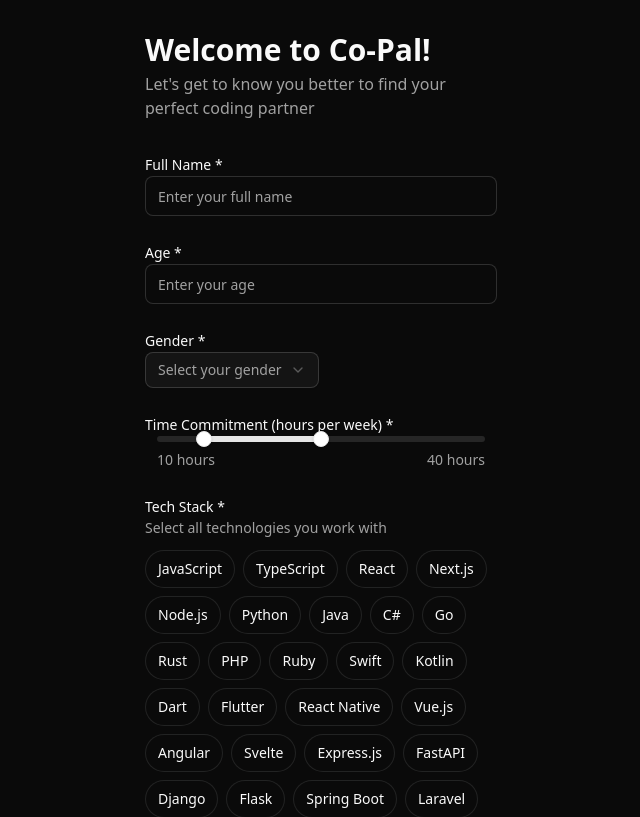
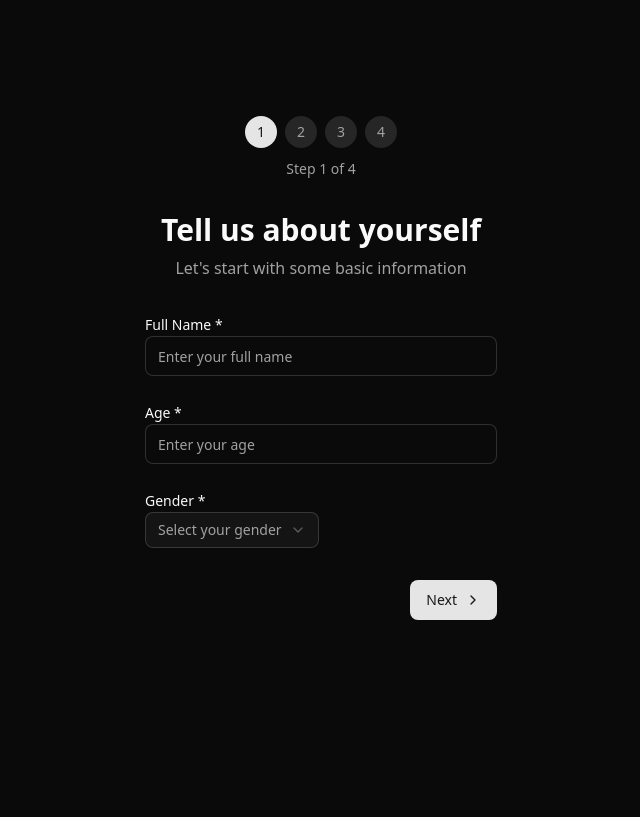
Before and after one commit to DawitMengistu/better-hack-detached, a Next.js app in the folder co-pal-2/: page /onboarding in a window 1280 px wide. Shown: the top 817 px of the page, without its empty margins (319-959 px from the left). Built offline with nearby package versions, Linux system fonts and the light colour scheme.

Commit message:
multi page onboarding

```diff
--- a/co-pal-2/src/app/onboarding/page.tsx
+++ b/co-pal-2/src/app/onboarding/page.tsx
@@ -6,12 +6,12 @@ import { zodResolver } from "@hookform/resolvers/zod"
 import { Button } from "@/components/ui/button"
 import { Input } from "@/components/ui/input"
 import { Label } from "@/components/ui/label"
-import { Card, CardContent, CardDescription, CardHeader, CardTitle } from "@/components/ui/card"
 import { Select, SelectContent, SelectItem, SelectTrigger, SelectValue } from "@/components/ui/select"
 import { Switch } from "@/components/ui/switch"
 import { Slider } from "@/components/ui/slider"
 import { onboardingSchema, type OnboardingFormData } from "@/lib/schemas/onboarding"
 import { cn } from "@/lib/utils"
+import { ChevronLeft, ChevronRight, Github, Linkedin, Clock } from "lucide-react"
 
 const techStackOptions = [
   "JavaScript",
@@ -144,15 +144,36 @@ const occupations = [
   "Other",
 ]
 
+// Dummy function to simulate social connection status
+const checkSocialConnections = async (): Promise<{ github: boolean; wakatime: boolean; linkedin: boolean }> => {
+  // Simulate API call delay
+  await new Promise(resolve => setTimeout(resolve, 500))
+
+  // For now, return dummy data - in real app, this would check database
+  return {
+    github: false,
+    wakatime: false,
+    linkedin: false
+  }
+}
+
 export default function OnboardingPage() {
+  const [currentPage, setCurrentPage] = useState(1)
   const [selectedTechStack, setSelectedTechStack] = useState<string[]>([])
   const [timeCommitment, setTimeCommitment] = useState<[number, number]>([10, 40])
+  const [socialConnections, setSocialConnections] = useState<{ github: boolean; wakatime: boolean; linkedin: boolean }>({
+    github: false,
+    wakatime: false,
+    linkedin: false
+  })
+  const [isCheckingSocials, setIsCheckingSocials] = useState(false)
 
   const {
     register,
     handleSubmit,
     setValue,
     watch,
+    trigger,
     formState: { errors, isSubmitting },
   } = useForm<OnboardingFormData>({
     resolver: zodResolver(onboardingSchema),
@@ -190,18 +211,59 @@ export default function OnboardingPage() {
     setValue("timeCommitment", newValue)
   }
 
-  return (
-    <div className="min-h-screen bg-background pb-16">
-      <div className="max-w-sm mx-auto py-8 px-4">
-        {/* Header */}
-        <div className="mb-8">
-          <h1 className="text-3xl font-bold text-foreground">Welcome to Co-Pal!</h1>
-          <p className="text-muted-foreground mt-1">
-            Let's get to know you better to find your perfect coding partner
+  const handleSocialConnect = async (platform: 'github' | 'wakatime' | 'linkedin') => {
+    setIsCheckingSocials(true)
+    try {
+      // Simulate connection process
+      await new Promise(resolve => setTimeout(resolve, 1000))
+
+      // For now, just toggle the state - in real app, this would handle OAuth
+      setSocialConnections(prev => ({
+        ...prev,
+        [platform]: !prev[platform]
+      }))
+    } catch (error) {
+      console.error(`Error connecting ${platform}:`, error)
+    } finally {
+      setIsCheckingSocials(false)
+    }
+  }
+
+  const handleNext = async () => {
+    let fieldsToValidate: (keyof OnboardingFormData)[] = []
+
+    if (currentPage === 1) {
+      fieldsToValidate = ["name", "age", "gender"]
+    } else if (currentPage === 2) {
+      fieldsToValidate = ["timeCommitment", "country", "occupation"]
+    } else if (currentPage === 3) {
+      fieldsToValidate = ["techStack"]
+    }
+
+    const isValid = await trigger(fieldsToValidate)
+    if (isValid) {
+      setCurrentPage(currentPage + 1)
+    }
+  }
+
+  const handleBack = () => {
+    setCurrentPage(currentPage - 1)
+  }
+
+  const canCompleteOnboarding = () => {
+    const connectedCount = Object.values(socialConnections).filter(Boolean).length
+    return connectedCount >= 2
+  }
+
+  const renderPage1 = () => (
+    <div className="space-y-6">
+      <div className="text-center mb-8">
+        <h1 className="text-3xl font-bold text-foreground">Tell us about yourself</h1>
+        <p className="text-muted-foreground mt-2">
+          Let's start with some basic information
         </p>
       </div>
 
-        <form onSubmit={handleSubmit(onSubmit)} className="space-y-6">
       {/* Name */}
       <div className="space-y-2">
         <Label htmlFor="name">Full Name *</Label>
@@ -249,6 +311,17 @@ export default function OnboardingPage() {
           <p className="text-sm text-destructive">{errors.gender.message}</p>
         )}
       </div>
+    </div>
+  )
+
+  const renderPage2 = () => (
+    <div className="space-y-6">
+      <div className="text-center mb-8">
+        <h1 className="text-3xl font-bold text-foreground">Your availability</h1>
+        <p className="text-muted-foreground mt-2">
+          Help us understand your schedule and preferences
+        </p>
+      </div>
 
       {/* Time Commitment */}
       <div className="space-y-4">
@@ -269,32 +342,6 @@ export default function OnboardingPage() {
         </div>
         {errors.timeCommitment && (
           <p className="text-sm text-destructive">{errors.timeCommitment.message}</p>
-            )}
-          </div>
-
-          {/* Tech Stack - Duolingo Style */}
-          <div className="space-y-3">
-            <Label>Tech Stack *</Label>
-            <p className="text-sm text-muted-foreground">Select all technologies you work with</p>
-            <div className="flex flex-wrap gap-2">
-              {techStackOptions.map((tech) => (
-                <button
-                  key={tech}
-                  type="button"
-                  onClick={() => handleTechStackToggle(tech)}
-                  className={cn(
-                    "px-3 py-2 rounded-full text-sm font-medium transition-all duration-200 border",
-                    selectedTechStack.includes(tech)
-                      ? "bg-primary text-primary-foreground border-primary"
-                      : "bg-background text-foreground border-border hover:bg-accent hover:text-accent-foreground"
-                  )}
-                >
-                  {tech}
-                </button>
-              ))}
-            </div>
-            {errors.techStack && (
-              <p className="text-sm text-destructive">{errors.techStack.message}</p>
         )}
       </div>
 
@@ -356,15 +403,188 @@ export default function OnboardingPage() {
           />
         </div>
       </div>
+    </div>
+  )
 
-          {/* Submit Button */}
+  const renderPage3 = () => {
+    // Sort tech stack options to show selected ones first
+    const sortedTechStackOptions = [...techStackOptions].sort((a, b) => {
+      const aSelected = selectedTechStack.includes(a)
+      const bSelected = selectedTechStack.includes(b)
+      if (aSelected && !bSelected) return -1
+      if (!aSelected && bSelected) return 1
+      return 0
+    })
+
+    return (
+      <div className="space-y-6">
+        <div className="text-center mb-8">
+          <h1 className="text-3xl font-bold text-foreground">Your tech stack</h1>
+          <p className="text-muted-foreground mt-2">
+            Select all technologies you work with
+          </p>
+        </div>
+
+        {/* Tech Stack - Duolingo Style with Bubbling */}
+        <div className="space-y-3">
+          <div className="flex flex-wrap gap-2">
+            {sortedTechStackOptions.map((tech) => (
+              <button
+                key={tech}
+                type="button"
+                onClick={() => handleTechStackToggle(tech)}
+                className={cn(
+                  "px-3 py-2 rounded-full text-sm font-medium transition-all duration-200 border",
+                  selectedTechStack.includes(tech)
+                    ? "bg-primary text-primary-foreground border-primary"
+                    : "bg-background text-foreground border-border hover:bg-accent hover:text-accent-foreground"
+                )}
+              >
+                {tech}
+              </button>
+            ))}
+          </div>
+          {errors.techStack && (
+            <p className="text-sm text-destructive">{errors.techStack.message}</p>
+          )}
+        </div>
+      </div>
+    )
+  }
+
+  const renderPage4 = () => {
+    const connectedCount = Object.values(socialConnections).filter(Boolean).length
+
+    return (
+      <div className="space-y-6">
+        <div className="text-center mb-8">
+          <h1 className="text-3xl font-bold text-foreground">Connect your socials</h1>
+          <p className="text-muted-foreground mt-2">
+            Connect at least 2 platforms to complete your profile
+          </p>
+          <p className="text-sm text-muted-foreground mt-1">
+            {connectedCount}/3 connected
+          </p>
+        </div>
+
+        <div className="space-y-4">
+          {/* GitHub */}
+          <Button
+            type="button"
+            variant={socialConnections.github ? "default" : "outline"}
+            onClick={() => handleSocialConnect('github')}
+            disabled={isCheckingSocials}
+            className="w-full justify-start space-x-3 h-12"
+          >
+            <Github className="w-5 h-5" />
+            <span>Connect GitHub</span>
+            {socialConnections.github && <span className="ml-auto text-sm">✓ Connected</span>}
+          </Button>
+
+          {/* Wakatime */}
+          <Button
+            type="button"
+            variant={socialConnections.wakatime ? "default" : "outline"}
+            onClick={() => handleSocialConnect('wakatime')}
+            disabled={isCheckingSocials}
+            className="w-full justify-start space-x-3 h-12"
+          >
+            <Clock className="w-5 h-5" />
+            <span>Connect Wakatime</span>
+            {socialConnections.wakatime && <span className="ml-auto text-sm">✓ Connected</span>}
+          </Button>
+
+          {/* LinkedIn */}
+          <Button
+            type="button"
+            variant={socialConnections.linkedin ? "default" : "outline"}
+            onClick={() => handleSocialConnect('linkedin')}
+            disabled={isCheckingSocials}
+            className="w-full justify-start space-x-3 h-12"
+          >
+            <Linkedin className="w-5 h-5" />
+            <span>Connect LinkedIn</span>
+            {socialConnections.linkedin && <span className="ml-auto text-sm">✓ Connected</span>}
+          </Button>
+        </div>
+
+        {connectedCount < 2 && (
+          <p className="text-sm text-destructive text-center">
+            Please connect at least 2 platforms to continue
+          </p>
+        )}
+      </div>
+    )
+  }
+
+  return (
+    <div className="min-h-screen bg-background pb-16 flex items-center">
+      <div className="max-w-sm mx-auto py-8 px-4 w-full">
+        {/* Progress Indicator */}
+        <div className="mb-8">
+          <div className="flex items-center justify-center space-x-2">
+            {[1, 2, 3, 4].map((page) => (
+              <div
+                key={page}
+                className={cn(
+                  "w-8 h-8 rounded-full flex items-center justify-center text-sm font-medium",
+                  page <= currentPage
+                    ? "bg-primary text-primary-foreground"
+                    : "bg-muted text-muted-foreground"
+                )}
+              >
+                {page}
+              </div>
+            ))}
+          </div>
+          <div className="text-center mt-2">
+            <span className="text-sm text-muted-foreground">
+              Step {currentPage} of 4
+            </span>
+          </div>
+        </div>
+
+        <form onSubmit={handleSubmit(onSubmit)}>
+          {currentPage === 1 && renderPage1()}
+          {currentPage === 2 && renderPage2()}
+          {currentPage === 3 && renderPage3()}
+          {currentPage === 4 && renderPage4()}
+
+          {/* Navigation Buttons */}
+          <div className="flex justify-between mt-8">
+            {currentPage > 1 ? (
+              <Button
+                type="button"
+                variant="outline"
+                onClick={handleBack}
+                className="flex items-center space-x-2"
+              >
+                <ChevronLeft className="w-4 h-4" />
+                <span>Back</span>
+              </Button>
+            ) : (
+              <div />
+            )}
+
+            {currentPage < 4 ? (
+              <Button
+                type="button"
+                onClick={handleNext}
+                className="flex items-center space-x-2"
+              >
+                <span>Next</span>
+                <ChevronRight className="w-4 h-4" />
+              </Button>
+            ) : (
               <Button
                 type="submit"
-            className="w-full"
-            disabled={isSubmitting}
+                disabled={isSubmitting || !canCompleteOnboarding()}
+                className="flex items-center space-x-2"
               >
-            {isSubmitting ? "Completing Onboarding..." : "Complete Onboarding"}
+                {isSubmitting ? "Completing..." : "Complete Onboarding"}
               </Button>
+            )}
+          </div>
         </form>
       </div>
     </div>
```
Lines whose indentation alone changed are shown as unchanged.
